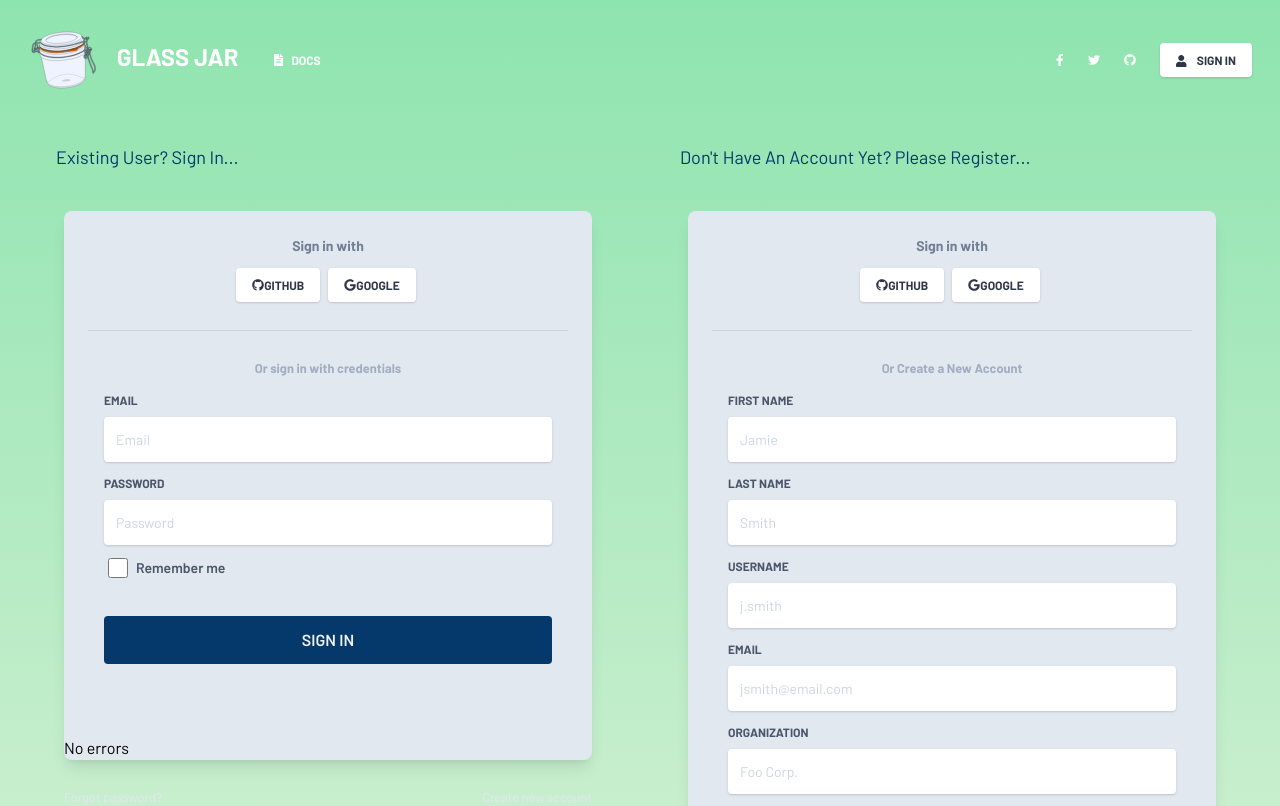
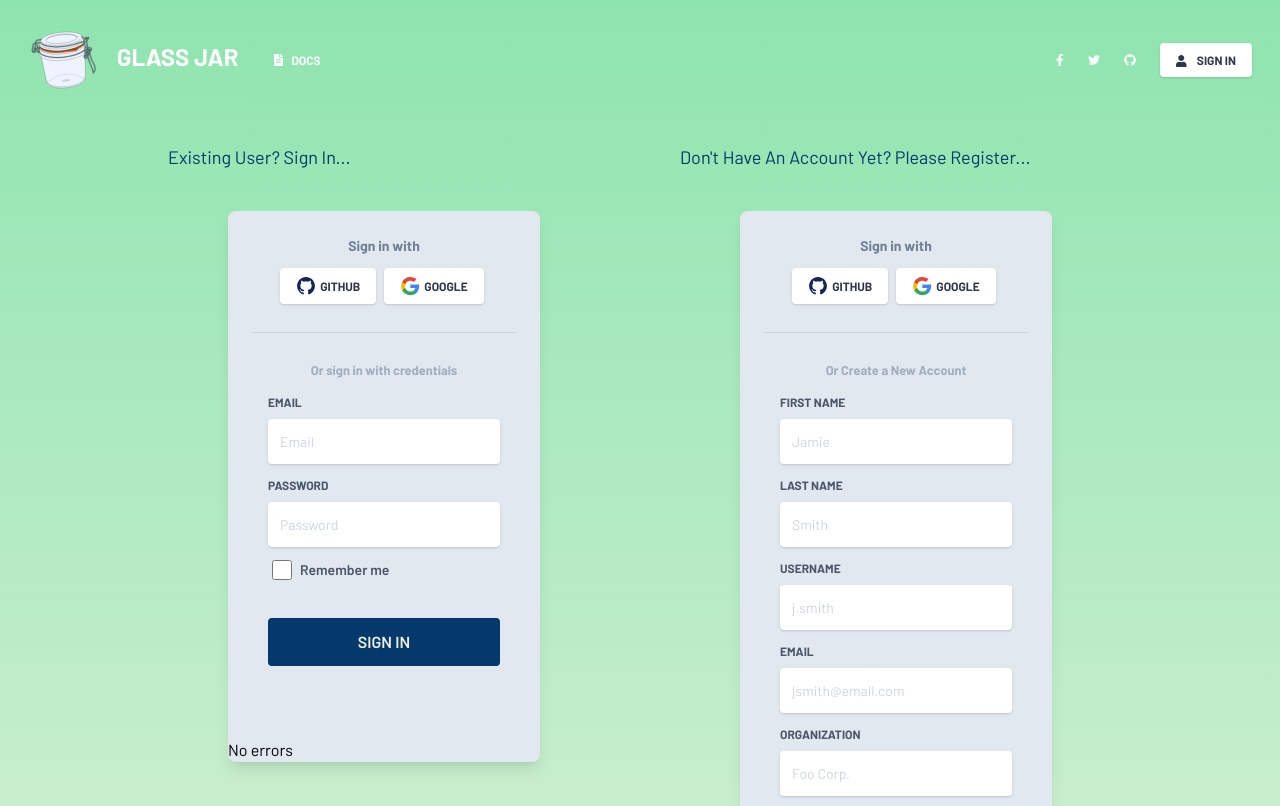
Before and after one commit to tim-corley/mern-example-app, a React app in the folder client/: page /user in a window 1280 px wide. Shown: the top 806 px of the page. Built offline with nearby package versions, Linux system fonts and the light colour scheme.

Commit message:
userlanding layout tweaks

```diff
--- a/client/src/components/NewLogin.js
+++ b/client/src/components/NewLogin.js
@@ -2,8 +2,8 @@ import React, { useState, useContext } from "react";
 import { useLazyQuery, gql } from "@apollo/client";
 import { Context } from "../context/authContext";
 import { useHistory, Link } from "react-router-dom";
-import { FontAwesomeIcon } from "@fortawesome/react-fontawesome";
-import { faGoogle, faGithub } from "@fortawesome/free-brands-svg-icons";
+import GithubLogo from "../assets/github.svg";
+import GoogleLogo from "../assets/google.svg";
 import Button from "./Button";
 
 const LOGIN_USER = gql`
@@ -71,8 +71,8 @@ const LoginUser = ({ errorInfo }) => {
   };
 
   return (
-    <div className="w-full lg:mx-8">
-      <div className="relative flex flex-col min-w-0 break-words w-full mb-6 shadow-lg rounded-lg bg-gray-300 border-0">
+    <div className="w-full lg:mx-8 flex justify-center">
+      <div className="relative flex flex-col min-w-0 break-words w-full lg:w-3/4 mb-6 shadow-lg rounded-lg bg-gray-300 border-0">
         <div className="rounded-t mb-0 px-6 py-6">
           <div className="text-center mb-3">
             <h6 className="text-gray-600 text-sm font-bold">Sign in with</h6>
@@ -83,7 +83,7 @@ const LoginUser = ({ errorInfo }) => {
               type="button"
               style={{ transition: "all .15s ease" }}
             >
-              <FontAwesomeIcon icon={faGithub} />
+              <img alt="..." className="w-5 mr-1" src={GithubLogo} />
               Github
             </button>
             <button
@@ -91,7 +91,7 @@ const LoginUser = ({ errorInfo }) => {
               type="button"
               style={{ transition: "all .15s ease" }}
             >
-              <FontAwesomeIcon icon={faGoogle} />
+              <img alt="..." className="w-5 mr-1" src={GoogleLogo} />
               Google
             </button>
           </div>
@@ -155,7 +155,7 @@ const LoginUser = ({ errorInfo }) => {
         </div>
         {alerts.error ? <p>{alerts.messages}</p> : <p>No errors</p>}
       </div>
-      <div className="flex flex-wrap mt-6">
+      {/* <div className="flex flex-wrap mt-6">
         <div className="w-1/2">
           <a
             href="#pablo"
@@ -174,7 +174,7 @@ const LoginUser = ({ errorInfo }) => {
             <small>Create new account</small>
           </a>
         </div>
-      </div>
+      </div> */}
     </div>
   );
 };
--- a/client/src/components/NewRegister.js
+++ b/client/src/components/NewRegister.js
@@ -2,8 +2,8 @@ import React, { useState, useContext } from "react";
 import { useMutation, gql } from "@apollo/client";
 import { Context } from "../context/authContext";
 import { useHistory } from "react-router-dom";
-import { FontAwesomeIcon } from "@fortawesome/react-fontawesome";
-import { faGoogle, faGithub } from "@fortawesome/free-brands-svg-icons";
+import GithubLogo from "../assets/github.svg";
+import GoogleLogo from "../assets/google.svg";
 import Button from "./Button";
 
 const CREATE_USER = gql`
@@ -116,8 +116,8 @@ const NewRegister = ({ errorInfo }) => {
     });
   };
   return (
-    <div className="w-full lg:mx-8">
-      <div className="relative flex flex-col min-w-0 break-words w-full mb-6 shadow-lg rounded-lg bg-gray-300 border-0">
+    <div className="w-full lg:mx-8 flex justify-center">
+      <div className="relative flex flex-col min-w-0 break-words w-full lg:w-3/4 mb-6 shadow-lg rounded-lg bg-gray-300 border-0">
         <div className="rounded-t mb-0 px-6 py-6">
           <div className="text-center mb-3">
             <h6 className="text-gray-600 text-sm font-bold">Sign in with</h6>
@@ -128,7 +128,7 @@ const NewRegister = ({ errorInfo }) => {
               type="button"
               style={{ transition: "all .15s ease" }}
             >
-              <FontAwesomeIcon icon={faGithub} />
+              <img alt="..." className="w-5 mr-1" src={GithubLogo} />
               Github
             </button>
             <button
@@ -136,7 +136,7 @@ const NewRegister = ({ errorInfo }) => {
               type="button"
               style={{ transition: "all .15s ease" }}
             >
-              <FontAwesomeIcon icon={faGoogle} />
+              <img alt="..." className="w-5 mr-1" src={GoogleLogo} />
               Google
             </button>
           </div>
--- a/client/src/components/layouts/UserLanding.js
+++ b/client/src/components/layouts/UserLanding.js
@@ -13,7 +13,7 @@ const UserLanding = ({ errorInfo }) => {
           }}
         >
           <div className="absolute top-0 w-full h-full bg-center bg-cover bg-gradient-to-b from-primary to-secondary"></div>
-          <section className="z-10 lg:grid lg:grid-cols-2 w-full h-full mx-4">
+          <section className="z-10 lg:grid lg:grid-cols-2 w-full lg:w-4/5 h-full mx-4">
             <div className="grid-span-1 container mx-auto px-4 h-full">
               <div className="mt-8 lg:mt-20 ml-6 text-sm lg:text-lg text-accent">
                 Existing User? Sign In...
```
Also changed, not shown: client/src/assets/github.svg (added), client/src/assets/google.svg (added).
